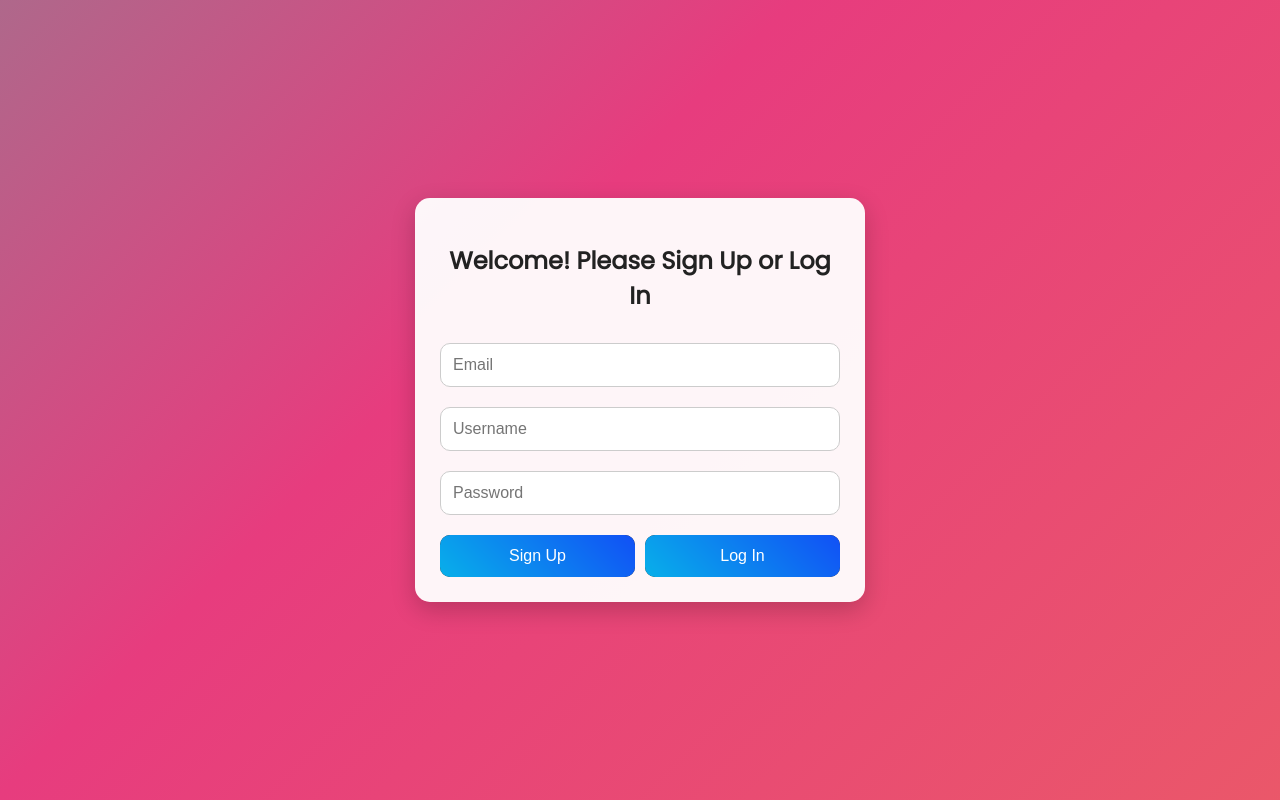
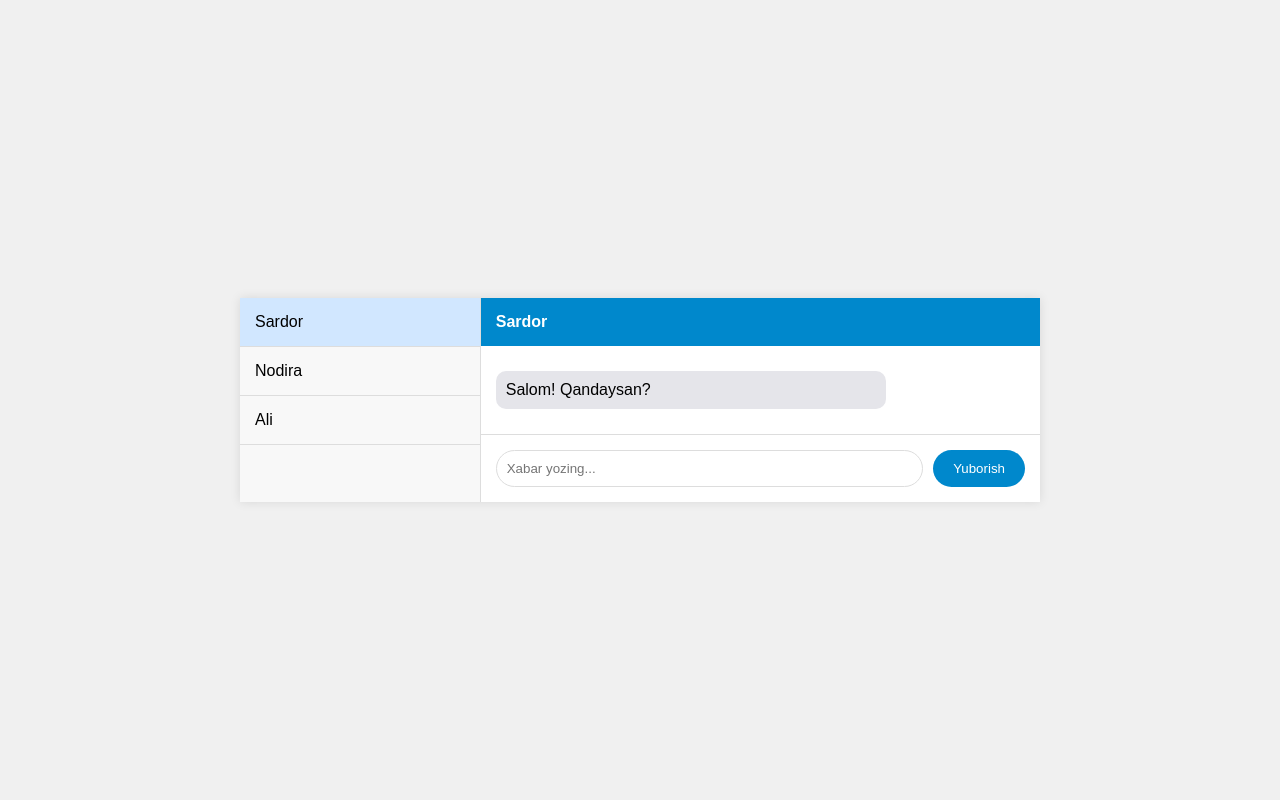
Before and after one commit to pro-code001/chat-server, a plain HTML site: page templates/index.html in a window 1280 px wide. Drawn offline with nearby package versions, Linux system fonts and the light colour scheme.

Commit message:
Update index.html

```diff
--- a/templates/index.html
+++ b/templates/index.html
@@ -1,182 +1,174 @@
 <!DOCTYPE html>
-<html lang="en">
+<html lang="uz">
 <head>
-  <meta charset="UTF-8" />
-  <meta name="viewport" content="width=device-width, initial-scale=1" />
-  <title>Stylish Chat with Auth and Rooms</title>
-  <script src="https://cdn.socket.io/4.5.0/socket.io.min.js"></script>
-  <link href="https://fonts.googleapis.com/css2?family=Poppins&display=swap" rel="stylesheet" />
+    <meta charset="UTF-8">
+    <meta name="viewport" content="width=device-width, initial-scale=1.0">
+    <title>Mini Telegram</title>
     <style>
-    * { box-sizing: border-box; }
         body {
-      font-family: 'Poppins', sans-serif;
-      margin: 0; padding: 0;
-      min-height: 100vh;
-      display: flex; justify-content: center; align-items: center;
-      background: linear-gradient(-45deg, #ee7752, #e73c7e, #23d5ab, #23a6d5);
-      background-size: 400% 400%;
-      animation: gradientBG 15s ease infinite;
-      color: #222;
-    }
-    @keyframes gradientBG {
-      0% { background-position: 0% 50%; }
-      50% { background-position: 100% 50%; }
-      100% { background-position: 0% 50%; }
+            font-family: Arial, sans-serif;
+            margin: 0;
+            display: flex;
+            height: 100vh;
+            background-color: #f0f0f0;
         }
         .container {
-      background: rgba(255,255,255,0.95);
-      padding: 25px;
-      border-radius: 15px;
-      box-shadow: 0 8px 24px rgba(0,0,0,0.2);
-      width: 90%; max-width: 450px;
-      text-align: center;
+            display: flex;
+            width: 100%;
+            max-width: 800px;
+            margin: auto;
+            background: white;
+            box-shadow: 0 0 10px rgba(0, 0, 0, 0.1);
         }
-    input {
-      width: 100%;
+        .sidebar {
+            width: 30%;
+            border-right: 1px solid #ddd;
+            background: #f8f8f8;
+        }
+        .chat-list {
+            list-style: none;
+            padding: 0;
+            margin: 0;
+        }
+        .chat-item {
+            padding: 15px;
+            border-bottom: 1px solid #ddd;
+            cursor: pointer;
+        }
+        .chat-item:hover {
+            background: #e0e0e0;
+        }
+        .chat-item.active {
+            background: #d1e7ff;
+        }
+        .chat-area {
+            width: 70%;
+            display: flex;
+            flex-direction: column;
+        }
+        .chat-header {
+            padding: 15px;
+            background: #0088cc;
+            color: white;
+            font-weight: bold;
+        }
+        .messages {
+            flex: 1;
+            padding: 15px;
+            overflow-y: auto;
+            background: #fff;
+        }
+        .message {
             margin: 10px 0;
-      padding: 12px;
-      border-radius: 10px;
-      border: 1px solid #ccc;
-      font-size: 16px;
-    }
-    .btn-group {
-      display: flex;
-      justify-content: space-between;
-      margin-top: 10px;
-      gap: 10px;
-      flex-wrap: wrap;
-    }
-    button {
-      flex: 1 1 45%;
-      padding: 12px;
-      font-size: 16px;
-      border: none;
-      border-radius: 10px;
-      cursor: pointer;
-      color: white;
-      background-color: #222;
-      position: relative;
-      z-index: 0;
-      overflow: hidden;
-      transition: background-color 0.3s ease;
-    }
-    button:hover {
-      background-color: #000;
-    }
-    button::before {
-      content: "";
-      position: absolute;
-      top: -50%; left: -50%;
-      width: 200%; height: 200%;
-      background: linear-gradient(45deg, #ff0040, #00ffe0, #1900ff, #ff00c8);
-      background-size: 400% 400%;
-      animation: glowing 20s linear infinite;
-      z-index: -1;
-      filter: blur(6px);
-    }
-    @keyframes glowing {
-      0% { background-position: 0% 50%; }
-      50% { background-position: 100% 50%; }
-      100% { background-position: 0% 50%; }
-    }
-    #auth, #roomForm, #chat, #createRoomModal {
-      display: none;
-    }
-    #auth.active, #roomForm.active, #chat.active, #createRoomModal.active {
-      display: block;
-    }
-    #messages {
-      height: 250px;
-      overflow-y: auto;
-      border: 1px solid #ccc;
-      padding: 10px;
-      margin-bottom: 10px;
-      border-radius: 10px;
-      background: #f7f7f7;
-      text-align: left;
-    }
-    #messageInput {
-      width: calc(100% - 60px);
-      font-size: 15px;
             padding: 10px;
             border-radius: 10px;
-      border: 1px solid #ccc;
+            max-width: 70%;
         }
-    #sendBtn {
-      width: 50px;
-      background-color: #28a745;
+        .message.sent {
+            background: #0088cc;
+            color: white;
+            margin-left: auto;
+        }
+        .message.received {
+            background: #e5e5ea;
+            color: black;
+        }
+        .input-area {
+            display: flex;
+            padding: 15px;
+            border-top: 1px solid #ddd;
+        }
+        .input-area input {
+            flex: 1;
+            padding: 10px;
+            border: 1px solid #ddd;
+            border-radius: 20px;
+            margin-right: 10px;
+        }
+        .input-area button {
+            padding: 10px 20px;
+            background: #0088cc;
             color: white;
             border: none;
-      border-radius: 10px;
-      font-size: 18px;
-      margin-left: 5px;
+            border-radius: 20px;
+            cursor: pointer;
         }
-    #sendBtn:hover {
-      background-color: #1f7d34;
-    }
-    @media (max-width: 480px) {
-      input, button, #messageInput, #sendBtn {
-        font-size: 15px;
-      }
-      #messages {
-        height: 200px;
-      }
+        .input-area button:hover {
+            background: #0077b3;
         }
     </style>
 </head>
 <body>
-  <!-- AUTH (SIGNUP / LOGIN) -->
-  <div id="auth" class="container active">
-    <h2>Welcome! Please Sign Up or Log In</h2>
-    <input id="authEmail" type="email" placeholder="Email" /> <!-- Added Email input -->
-    <input id="authUsername" placeholder="Username" />
-    <input id="authPassword" type="password" placeholder="Password" />
-    <div class="btn-group">
-      <button id="signupBtn">Sign Up</button>
-      <button id="loginBtn">Log In</button>
+    <div class="container">
+        <div class="sidebar">
+            <ul class="chat-list">
+                <li class="chat-item active" onclick="selectChat('Sardor')">Sardor</li>
+                <li class="chat-item" onclick="selectChat('Nodira')">Nodira</li>
+                <li class="chat-item" onclick="selectChat('Ali')">Ali</li>
+            </ul>
         </div>
+        <div class="chat-area">
+            <div class="chat-header" id="chat-header">Sardor</div>
+            <div class="messages" id="messages">
+                <div class="message received">Salom! Qandaysan?</div>
             </div>
-
-  <!-- ROOM FORM (CREATE / JOIN ROOM) -->
-  <div id="roomForm" class="container">
-    <h2>Join a Room</h2>
-    <input id="roomIdInput" placeholder="Room ID" /> <!-- Room ID input -->
-    <input id="roomPasswordInput" type="password" placeholder="Room Password" /> <!-- Room Password input -->
-    <button id="joinRoomBtn" style="width: 100%; margin-top: 10px;">Join</button> <!-- Large Join button -->
-    <button id="openCreateRoomBtn" style="width: 100%; margin-top: 10px;">Create Room</button> <!-- Smaller Create button -->
+            <div class="input-area">
+                <input type="text" id="message-input" placeholder="Xabar yozing...">
+                <button onclick="sendMessage()">Yuborish</button>
             </div>
-
-  <!-- Create Room Modal -->
-  <div id="createRoomModal" class="container" style="display: none;">
-    <h2>Create a Room</h2>
-    <input id="createRoomPasswordInput" type="password" placeholder="Room Password" /> <!-- Password input -->
-    <button id="createRoomBtn" style="width: 100%; margin-top: 10px;">Create</button> <!-- Create button -->
-    <p id="roomIdDisplay" style="margin-top: 10px; font-weight: bold; color: #007BFF;"></p> <!-- Room ID display -->
-  </div>
-
-  <!-- CHAT -->
-  <div id="chat" class="container">
-    <h3>Room: <span id="roomDisplayName"></span></h3>
-    <p id="roomIdLabel" style="font-weight: bold; color: #007BFF;"></p> <!-- Room ID label -->
-    <div id="messages"></div>
-    <div style="display: flex;">
-      <input id="messageInput" placeholder="Type message..." />
-      <button id="sendBtn">➤</button>
         </div>
     </div>
 
     <script>
-    const socket = io();
-    const authDiv = document.getElementById('auth');
-    const roomFormDiv = document.getElementById('roomForm');
-    const createRoomModal = document.getElementById('createRoomModal');
-    const chatDiv = document.getElementById('chat');
-    const authEmailInput = document.getElementById('authEmail');
-    const authUsernameInput = document.getElementById('authUsername');
-    const authPasswordInput = document.getElementById('authPassword');
-    const signupBtn = document.getElementById('signupBtn');
-    const loginBtn = document.getElementById('loginBtn');
-    const roomIdInput = document.getElementById('roomIdInput');
-    const roomPasswordInput = document.getElementById('roomPasswordInput');
-    const createRoomPasswordInput = document.getElementById('createRoomPasswordInput');
-    const openCreateRoomBtn = document.getElementById('openCreate
+        let ws = new WebSocket("ws://localhost:8000/ws");
+        let currentChat = "Sardor";
+
+        ws.onopen = function() {
+            console.log("WebSocket ulandi");
+        };
+
+        ws.onmessage = function(event) {
+            const messages = document.getElementById("messages");
+            const message = document.createElement("div");
+            message.className = "message received";
+            message.innerText = event.data;
+            messages.appendChild(message);
+            messages.scrollTop = messages.scrollHeight;
+        };
+
+        function selectChat(name) {
+            currentChat = name;
+            document.getElementById("chat-header").innerText = name;
+            document.querySelectorAll(".chat-item").forEach(item => {
+                item.classList.remove("active");
+                if (item.innerText === name) {
+                    item.classList.add("active");
+                }
+            });
+            // Chat tarixini yangilash mumkin
+            document.getElementById("messages").innerHTML = `<div class="message received">Salom! Qandaysan?</div>`;
+        }
+
+        function sendMessage() {
+            const input = document.getElementById("message-input");
+            const message = input.value.trim();
+            if (message) {
+                const messages = document.getElementById("messages");
+                const newMessage = document.createElement("div");
+                newMessage.className = "message sent";
+                newMessage.innerText = message;
+                messages.appendChild(newMessage);
+                ws.send(`${currentChat}: ${message}`);
+                input.value = "";
+                messages.scrollTop = messages.scrollHeight;
+            }
+        }
+
+        document.getElementById("message-input").addEventListener("keypress", function(e) {
+            if (e.key === "Enter") {
+                sendMessage();
+            }
+        });
+    </script>
+</body>
+</html>
```
Lines whose indentation alone changed are shown as unchanged.
